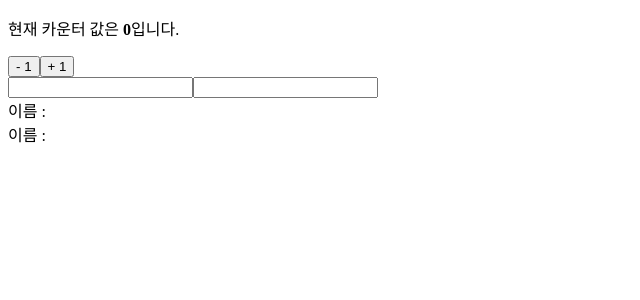
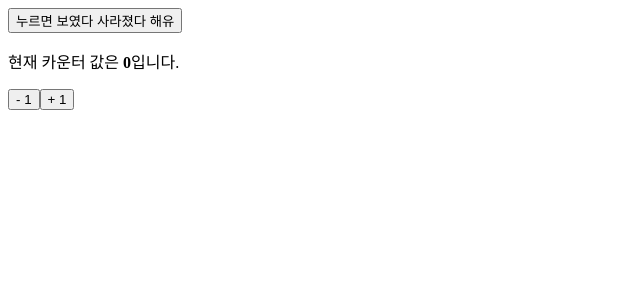
Before and after one commit to MayOwall/studying-react, a React (Create React App) app in the folder 리액트를 다루는 기술_김민준/code_practice2/: page / in a window 1280 px wide. Shown: the top 300 px of the page, without its empty margins (0-640 px from the left). Built offline with nearby package versions, Linux system fonts and the light colour scheme.

Commit message:
8.2 useEffect

```diff
--- a/리액트를 다루는 기술_김민준/code_practice2/src/App.js
+++ b/리액트를 다루는 기술_김민준/code_practice2/src/App.js
@@ -1,11 +1,16 @@
+import { useState } from "react";
 import Counter from "./Counter";
 import Info from "./Info";
 
 function App() {
+  const [visible, setVisible] = useState(false);
   return (
     <div>
+      <button onClick={() => setVisible((v) => !v)}>
+        누르면 보였다 사라졌다 해유
+      </button>
       <Counter />
-      <Info />
+      {visible && <Info />}
     </div>
   );
 }
--- a/리액트를 다루는 기술_김민준/code_practice2/src/Info.js
+++ b/리액트를 다루는 기술_김민준/code_practice2/src/Info.js
@@ -1,8 +1,17 @@
-import { useState } from "react";
+import { useState, useEffect } from "react";
 
 const Info = () => {
   const [name, setName] = useState("");
   const [nickname, setNickname] = useState("");
+
+  useEffect(() => {
+    console.log("랜더링이 완료되었슴당");
+    console.log("마운트 될 때만 실행됨다");
+
+    return () => {
+      console.log("cleanup");
+    };
+  }, []);
 
   const onChangeName = (e) => {
     setName(e.target.value);
```
